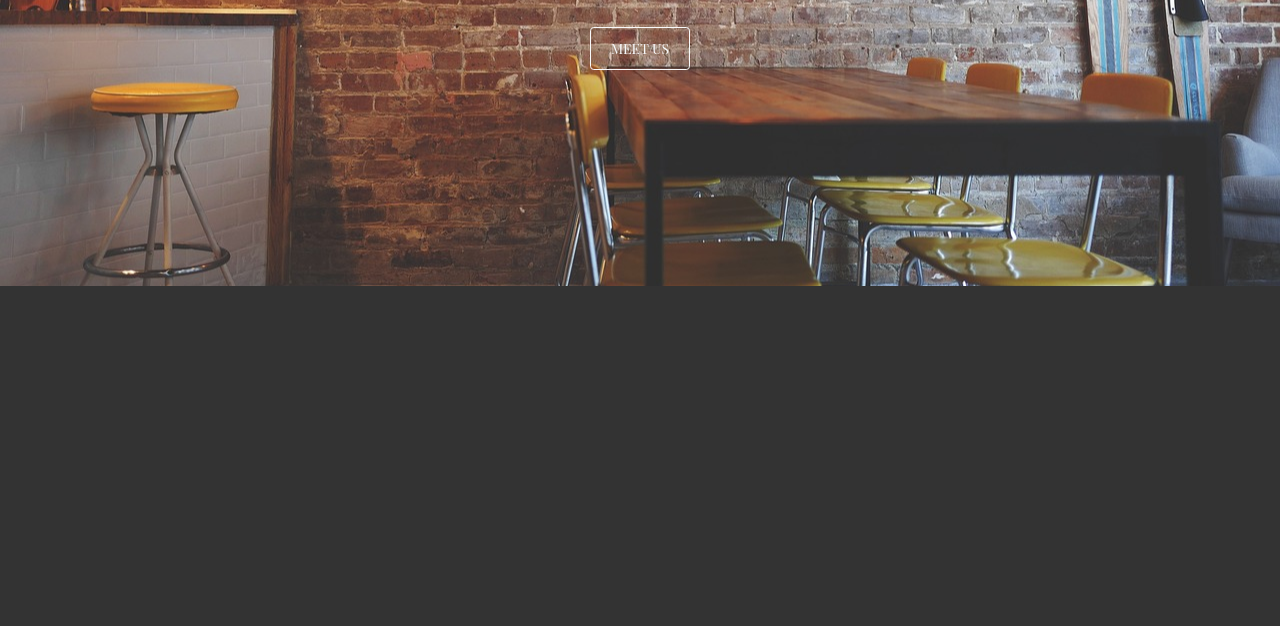
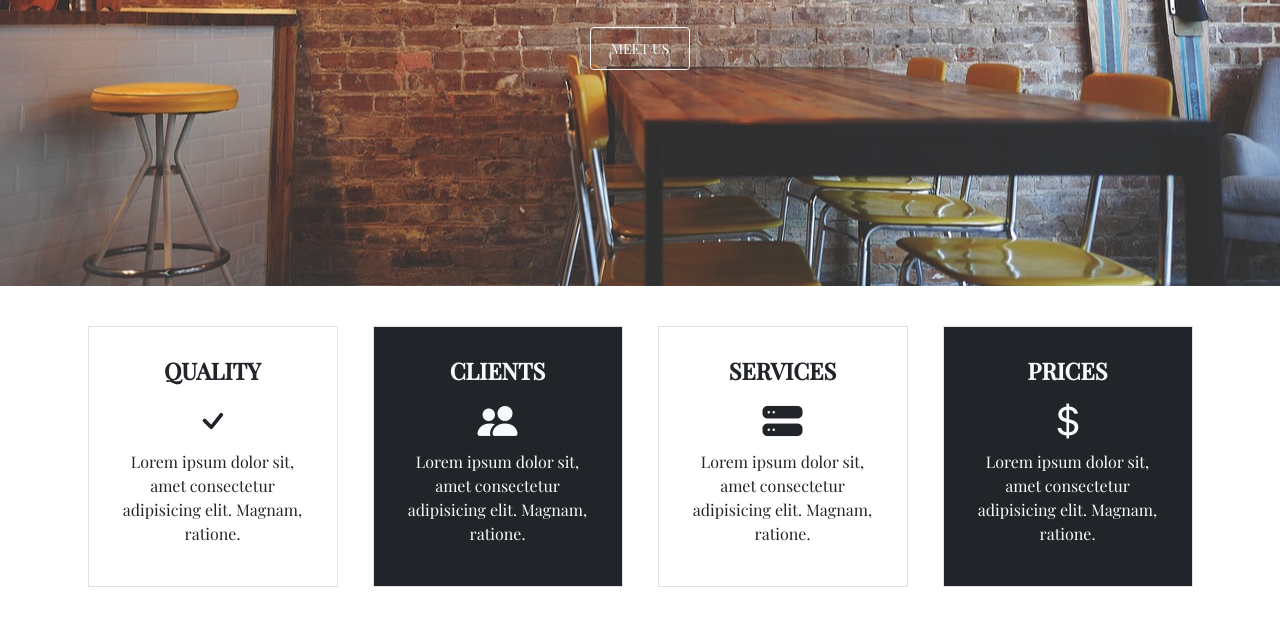
Before and after one commit to MayaSalkiewicz/bootstrap-project, a plain HTML site: page index.html in a window 1280 px wide. Shown: the part 314-940 px from the top of the page. Before the commit the page ends 800 px from the top, so only its background shows below. Drawn offline with nearby package versions, Linux system fonts and the light colour scheme; a web font is replaced by a local one.

Commit message:
about us section

```diff
--- a/index.html
+++ b/index.html
@@ -60,5 +60,53 @@
         <a href="aboutus" class="btn btn-outline-light">Meet us</a>
       </div>
     </section>
+    <main>
+      <section id="aboutus">
+        <div class="container py-5 aboutus-boxes">
+          <div class="row text-center">
+            <div class="col-12 col-md-6 col-lg-3">
+              <div class="aboutus-box m-3 p-4 p-lg-5 border text-dark">
+                <h3>Quality</h3>
+                <i class="bi bi-check aboutus-icon"></i>
+                <p>
+                  Lorem ipsum dolor sit, amet consectetur adipisicing elit.
+                  Magnam, ratione.
+                </p>
+              </div>
+            </div>
+            <div class="col-12 col-md-6 col-lg-3">
+              <div class="aboutus-box m-3 p-4 p-lg-5 border text-light bg-dark">
+                <h3>Clients</h3>
+                <i class="bi bi-people-fill aboutus-icon"></i>
+                <p>
+                  Lorem ipsum dolor sit, amet consectetur adipisicing elit.
+                  Magnam, ratione.
+                </p>
+              </div>
+            </div>
+            <div class="col-12 col-md-6 col-lg-3">
+              <div class="aboutus-box m-3 p-4 p-lg-5 border text-dark">
+                <h3>Services</h3>
+                <i class="bi bi-hdd-stack-fill aboutus-icon"></i>
+                <p>
+                  Lorem ipsum dolor sit, amet consectetur adipisicing elit.
+                  Magnam, ratione.
+                </p>
+              </div>
+            </div>
+            <div class="col-12 col-md-6 col-lg-3">
+              <div class="aboutus-box m-3 p-4 p-lg-5 border text-light bg-dark">
+                <h3>Prices</h3>
+                <i class="bi bi-currency-dollar aboutus-icon"></i>
+                <p>
+                  Lorem ipsum dolor sit, amet consectetur adipisicing elit.
+                  Magnam, ratione.
+                </p>
+              </div>
+            </div>
+          </div>
+        </div>
+      </section>
+    </main>
   </body>
 </html>
--- a/style.css
+++ b/style.css
@@ -11,7 +11,6 @@ html {
 body {
   font-family: "Playfair Display", serif;
   font-size: 1.6rem;
-  background-color: #333;
 }
 
 .hero-shadow {
@@ -51,3 +50,13 @@ body {
   font-size: 1.4rem;
   text-transform: uppercase;
 }
+
+.aboutus-box h3 {
+  font-size: 2.3rem;
+  text-transform: uppercase;
+  font-weight: bold;
+}
+
+.aboutus-icon {
+  font-size: 4rem;
+}
```
